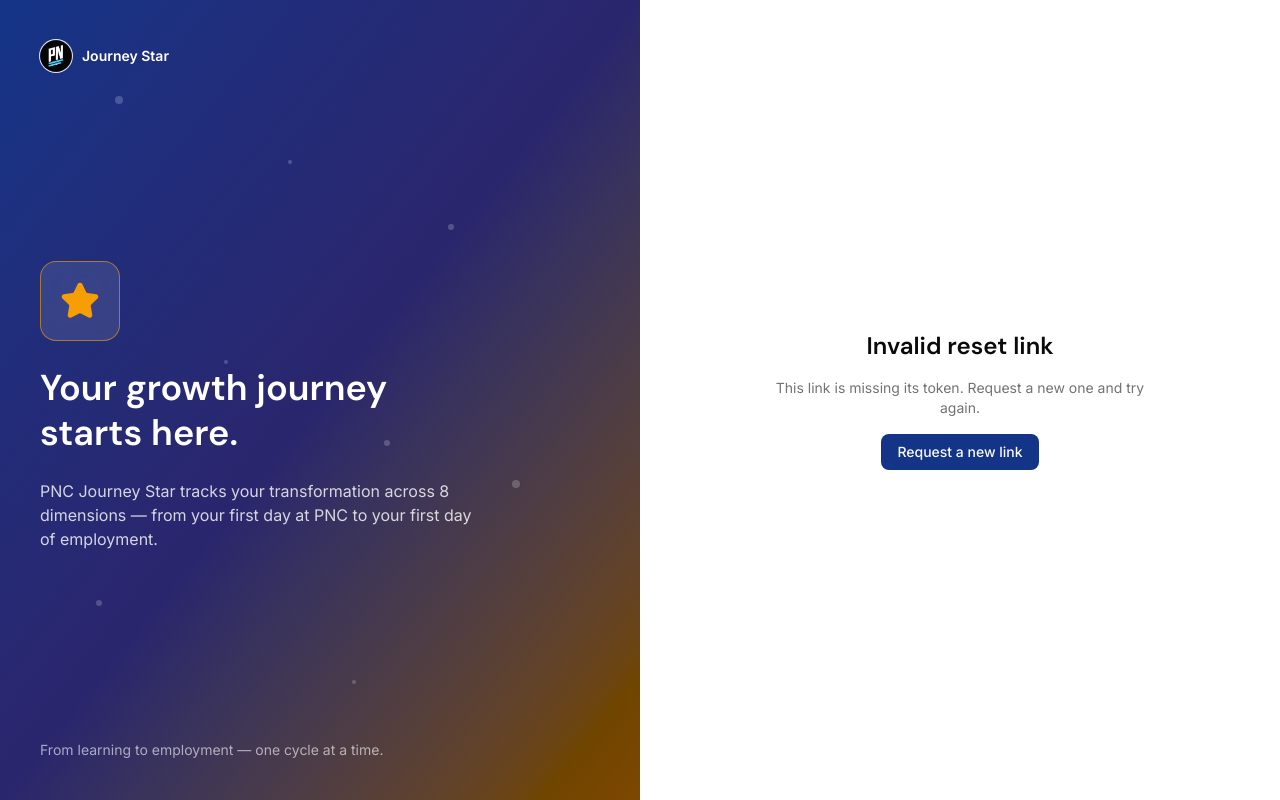
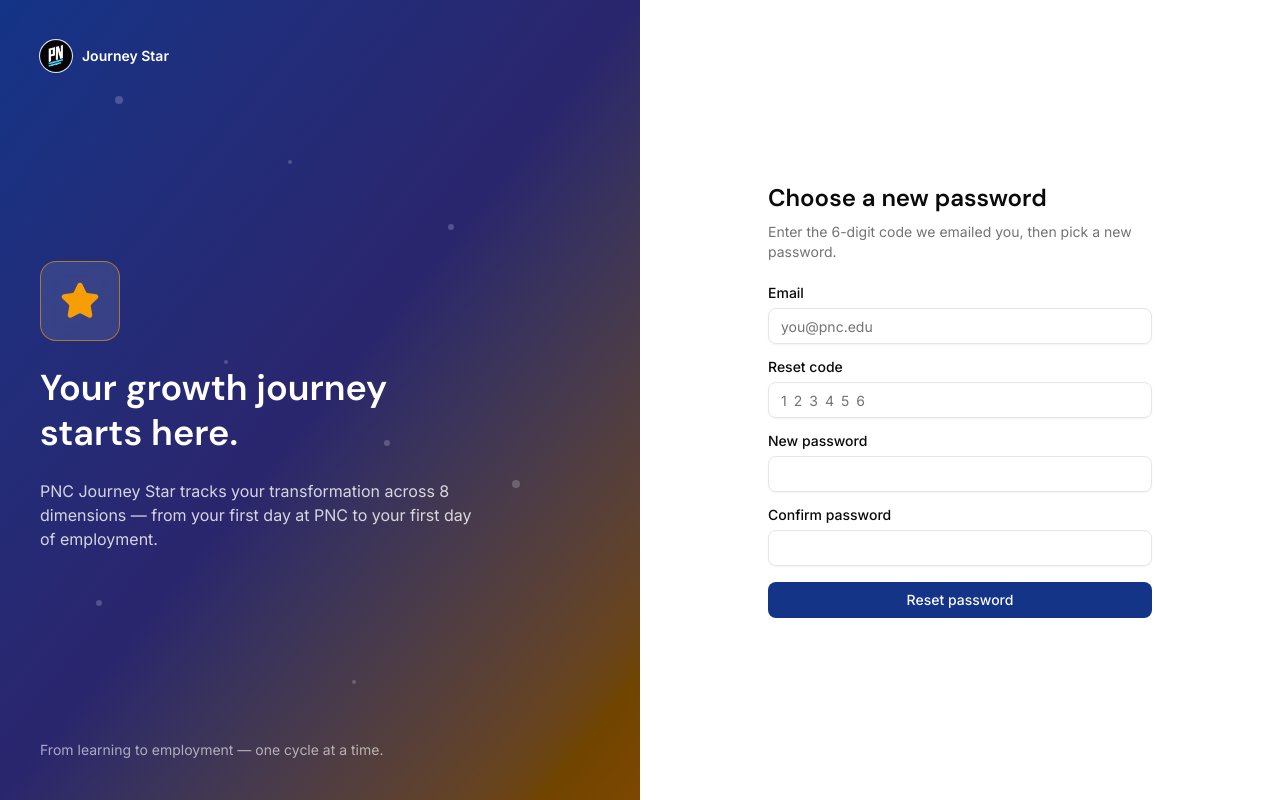
Before and after one commit to veangdev/thesis-2026-frontend, a Next.js app: page /reset-password in a window 1280 px wide. Built offline with nearby package versions, Linux system fonts and the light colour scheme; no server answers.

Commit message:
feat(auth): OTP-based password reset flow
- forgot-password sends a 6-digit code and routes to reset with the email
- reset-password collects email + code + new password (replaces token link)
- map reset payload to the backend contract (email/otp/newPassword)

```diff
--- a/src/app/(auth)/reset-password/page.tsx
+++ b/src/app/(auth)/reset-password/page.tsx
@@ -7,8 +7,8 @@
 export default async function ResetPasswordPage({
   searchParams,
 }: {
-  searchParams: Promise<{ token?: string }>
+  searchParams: Promise<{ email?: string }>
 }) {
-  const { token } = await searchParams
-  return <ResetPasswordForm token={token ?? ''} />
+  const { email } = await searchParams
+  return <ResetPasswordForm email={email ?? ''} />
 }
--- a/src/components/features/auth/forgot-password-form.tsx
+++ b/src/components/features/auth/forgot-password-form.tsx
@@ -1,8 +1,9 @@
 'use client'
 
 import Link from 'next/link'
+import { useState } from 'react'
 import { zodResolver } from '@hookform/resolvers/zod'
-import { ArrowLeft, Loader2, MailCheck } from 'lucide-react'
+import { ArrowLeft, ArrowRight, Loader2, MailCheck } from 'lucide-react'
 import { useForm } from 'react-hook-form'
 import { z } from 'zod'
 import { Button } from '@/components/ui/button'
@@ -24,10 +25,13 @@
 
 export function ForgotPasswordForm() {
   const forgotPassword = useForgotPassword()
+  const [sentTo, setSentTo] = useState('')
   const form = useForm<z.infer<typeof schema>>({
     resolver: zodResolver(schema),
     defaultValues: { email: '' },
   })
+
+  const resetHref = `${ROUTES.resetPassword}?email=${encodeURIComponent(sentTo)}`
 
   if (forgotPassword.isSuccess) {
     return (
@@ -40,14 +44,24 @@
             Check your inbox
           </h1>
           <p className="text-muted-foreground text-sm">
-            {forgotPassword.data.message}
+            If an account exists for{' '}
+            <span className="text-foreground font-medium">{sentTo}</span>, we’ve
+            emailed a 6-digit code. Enter it on the next screen to choose a new
+            password.
           </p>
         </div>
-        <Button variant="outline" asChild>
-          <Link href={ROUTES.login}>
-            <ArrowLeft className="size-4" /> Back to sign in
-          </Link>
-        </Button>
+        <div className="flex flex-col gap-2">
+          <Button asChild>
+            <Link href={resetHref}>
+              Enter code <ArrowRight className="size-4" />
+            </Link>
+          </Button>
+          <Button variant="ghost" asChild>
+            <Link href={ROUTES.login}>
+              <ArrowLeft className="size-4" /> Back to sign in
+            </Link>
+          </Button>
+        </div>
       </div>
     )
   }
@@ -59,15 +73,16 @@
           Forgot your password?
         </h1>
         <p className="text-muted-foreground text-sm">
-          Enter your email and we&apos;ll send you a reset link.
+          Enter your email and we&apos;ll send you a 6-digit reset code.
         </p>
       </div>
 
       <Form {...form}>
         <form
-          onSubmit={form.handleSubmit((values) =>
+          onSubmit={form.handleSubmit((values) => {
+            setSentTo(values.email)
             forgotPassword.mutate(values.email)
-          )}
+          })}
           className="space-y-4"
           noValidate
         >
@@ -97,7 +112,7 @@
             {forgotPassword.isPending && (
               <Loader2 className="size-4 animate-spin" />
             )}
-            Send reset link
+            Send reset code
           </Button>
         </form>
       </Form>
--- a/src/components/features/auth/reset-password-form.tsx
+++ b/src/components/features/auth/reset-password-form.tsx
@@ -1,6 +1,5 @@
 'use client'
 
-import Link from 'next/link'
 import { zodResolver } from '@hookform/resolvers/zod'
 import { Loader2 } from 'lucide-react'
 import { useForm } from 'react-hook-form'
@@ -15,11 +14,12 @@
   FormMessage,
 } from '@/components/ui/form'
 import { Input } from '@/components/ui/input'
-import { ROUTES } from '@/constants/routes'
 import { useResetPassword } from '@/features/auth/auth.hooks'
 
 const schema = z
   .object({
+    email: z.string().email('Enter a valid email address'),
+    otp: z.string().regex(/^\d{6}$/, 'Enter the 6-digit code'),
     password: z.string().min(8, 'Use at least 8 characters'),
     confirm: z.string(),
   })
@@ -28,28 +28,12 @@
     path: ['confirm'],
   })
 
-export function ResetPasswordForm({ token }: { token: string }) {
+export function ResetPasswordForm({ email }: { email: string }) {
   const resetPassword = useResetPassword()
   const form = useForm<z.infer<typeof schema>>({
     resolver: zodResolver(schema),
-    defaultValues: { password: '', confirm: '' },
+    defaultValues: { email, otp: '', password: '', confirm: '' },
   })
-
-  if (!token) {
-    return (
-      <div className="space-y-4 text-center">
-        <h1 className="font-heading text-2xl font-semibold">
-          Invalid reset link
-        </h1>
-        <p className="text-muted-foreground text-sm">
-          This link is missing its token. Request a new one and try again.
-        </p>
-        <Button asChild>
-          <Link href={ROUTES.forgotPassword}>Request a new link</Link>
-        </Button>
-      </div>
-    )
-  }
 
   return (
     <div className="space-y-6">
@@ -58,18 +42,60 @@
           Choose a new password
         </h1>
         <p className="text-muted-foreground text-sm">
-          Make it strong — at least 8 characters.
+          Enter the 6-digit code we emailed you, then pick a new password.
         </p>
       </div>
 
       <Form {...form}>
         <form
           onSubmit={form.handleSubmit((values) =>
-            resetPassword.mutate({ token, password: values.password })
+            resetPassword.mutate({
+              email: values.email,
+              otp: values.otp,
+              password: values.password,
+            })
           )}
           className="space-y-4"
           noValidate
         >
+          <FormField
+            control={form.control}
+            name="email"
+            render={({ field }) => (
+              <FormItem>
+                <FormLabel>Email</FormLabel>
+                <FormControl>
+                  <Input
+                    type="email"
+                    placeholder="you@pnc.edu"
+                    autoComplete="email"
+                    {...field}
+                  />
+                </FormControl>
+                <FormMessage />
+              </FormItem>
+            )}
+          />
+          <FormField
+            control={form.control}
+            name="otp"
+            render={({ field }) => (
+              <FormItem>
+                <FormLabel>Reset code</FormLabel>
+                <FormControl>
+                  <Input
+                    inputMode="numeric"
+                    autoComplete="one-time-code"
+                    maxLength={6}
+                    placeholder="123456"
+                    className="tracking-[0.5em]"
+                    {...field}
+                  />
+                </FormControl>
+                <FormMessage />
+              </FormItem>
+            )}
+          />
           <FormField
             control={form.control}
             name="password"
--- a/src/features/auth/auth.service.ts
+++ b/src/features/auth/auth.service.ts
@@ -50,17 +50,31 @@
     return tokens
   },
 
-  forgotPassword(email: string): Promise<{ message: string }> {
-    return apiClient.post(
+  // The backend answers 204 (no body) to both of these, so we synthesise the
+  // user-facing message here rather than reading it off the response.
+  async forgotPassword(email: string): Promise<{ message: string }> {
+    await apiClient.post(
       API_ENDPOINTS.auth.forgotPassword,
       { email },
       { auth: false }
     )
+    return {
+      message: 'If that account exists, we’ve emailed a 6-digit reset code.',
+    }
   },
 
-  resetPassword(payload: ResetPasswordPayload): Promise<{ message: string }> {
-    return apiClient.post(API_ENDPOINTS.auth.resetPassword, payload, {
-      auth: false,
-    })
+  async resetPassword(
+    payload: ResetPasswordPayload
+  ): Promise<{ message: string }> {
+    await apiClient.post(
+      API_ENDPOINTS.auth.resetPassword,
+      {
+        email: payload.email,
+        otp: payload.otp,
+        newPassword: payload.password,
+      },
+      { auth: false }
+    )
+    return { message: 'Password updated — you can sign in now.' }
   },
 }
--- a/src/types/auth.ts
+++ b/src/types/auth.ts
@@ -38,6 +38,8 @@
 }
 
 export interface ResetPasswordPayload {
-  token: string
+  email: string
+  /** 6-digit code emailed by /auth/forgot-password. */
+  otp: string
   password: string
 }
```
